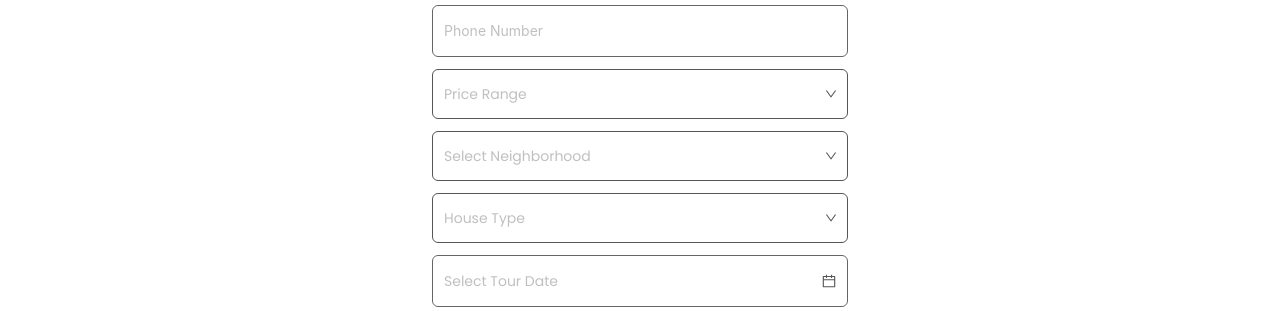
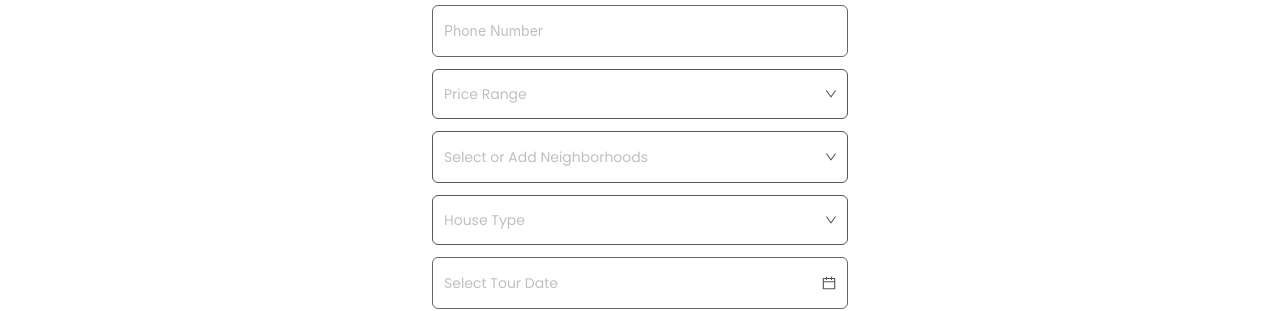
Before and after one commit to jidatit/alex-landing, a React (Vite) app in the folder frontend/: page /buy in a window 1280 px wide. Shown: the part 378-689 px from the top of the page. Built offline with nearby package versions, Linux system fonts and the light colour scheme.

Commit message:
done all changes cinverted negborhood rodown into multiselect and add functionaity of create custom neighbour hood

```diff
--- a/frontend/src/Pages/BuyPage.jsx
+++ b/frontend/src/Pages/BuyPage.jsx
@@ -63,11 +63,7 @@ const BuyPage = () => {
     }
   };
 
-  const apartmentSize = ["1BHK", "2BHK", "3BHK"];
-  const prequalified = ["1BHK", "2BHK", "3BHK"];
-  const neighbourHood = ["1BHK", "2BHK", "3BHK"];
-  const familySize = ["7", "2", "3"];
-  const neighborhoods = [
+  const [neighborhoods, setNeighborhoods] = React.useState([
     { value: "crown_heights", label: "Crown Heights" },
     { value: "flatbush", label: "Flatbush" },
     { value: "canarsie", label: "Canarsie" },
@@ -77,7 +73,24 @@ const BuyPage = () => {
     { value: "eastFlatbush", label: "East Flatbush" },
     { value: "leffertsGarden", label: "Lefferts Garden" },
     { value: "other", label: "Other" },
-  ];
+  ]);
+
+  const [selectedNeighborhoods, setSelectedNeighborhoods] = React.useState([]);
+  const [searchText, setSearchText] = React.useState("");
+  const handleNeighborhoodChange = (value) => {
+    setSelectedNeighborhoods(value);
+
+    // Add new neighborhoods if they don't exist in the dropdown
+    const newNeighborhoods = value.filter(
+      (v) => !neighborhoods.some((n) => n.label === v)
+    );
+    if (newNeighborhoods.length > 0) {
+      setNeighborhoods([
+        ...neighborhoods,
+        ...newNeighborhoods.map((n) => ({ value: n, label: n })),
+      ]);
+    }
+  };
   return (
     <>
       {contextHolder}
@@ -177,18 +190,39 @@ const BuyPage = () => {
             {/* Neighborhood */}
             <Form.Item name="neighborhood" className="mb-3 font-poppins">
               <Select
-                placeholder="Select Neighborhood"
-                className="min-h-[50px] font-poppins"
-                style={{ borderColor: "#666666" }}
+                mode="tags"
+                placeholder="Select or Add Neighborhoods"
+                className="font-poppins"
+                style={{
+                  borderColor: "#666666",
+                  minHeight: "50px",
+                }}
+                onChange={handleNeighborhoodChange}
+                value={selectedNeighborhoods}
+                onSearch={setSearchText}
+                notFoundContent={null}
               >
+                {/* Existing neighborhood options */}
                 {neighborhoods.map((neighborhood) => (
                   <Select.Option
                     key={neighborhood.value}
-                    value={neighborhood.value}
+                    value={neighborhood.label}
                   >
                     {neighborhood.label}
                   </Select.Option>
                 ))}
+
+                {/* Custom entry option */}
+                {searchText &&
+                  !neighborhoods.some(
+                    (n) => n.label.toLowerCase() === searchText.toLowerCase()
+                  ) && (
+                    <Select.Option value={searchText} key="custom">
+                      <span className="text-blue-500">
+                        Create: {searchText}
+                      </span>
+                    </Select.Option>
+                  )}
               </Select>
             </Form.Item>
 
--- a/frontend/src/Pages/RentPage.jsx
+++ b/frontend/src/Pages/RentPage.jsx
@@ -90,7 +90,7 @@ const RentPage = () => {
   // const voucher = ["yes", "no"];
   // const creditScore = ["1BHK", "2BHK", "3BHK"];
   // const familySize = ["7", "2", "3"];
-  const neighborhoods = [
+  const [neighborhoods, setNeighborhoods] = React.useState([
     { value: "crown_heights", label: "Crown Heights" },
     { value: "flatbush", label: "Flatbush" },
     { value: "canarsie", label: "Canarsie" },
@@ -100,11 +100,23 @@ const RentPage = () => {
     { value: "eastFlatbush", label: "East Flatbush" },
     { value: "leffertsGarden", label: "Lefferts Garden" },
     { value: "other", label: "Other" },
-  ];
-  const [isTourAvailable, setIsTourAvailable] = useState(false);
+  ]);
 
-  const handleTourAvailabilityChange = (e) => {
-    setIsTourAvailable(e.target.value === "yes");
+  const [selectedNeighborhoods, setSelectedNeighborhoods] = React.useState([]);
+  const [searchText, setSearchText] = React.useState("");
+  const handleNeighborhoodChange = (value) => {
+    setSelectedNeighborhoods(value);
+
+    // Add new neighborhoods if they don't exist in the dropdown
+    const newNeighborhoods = value.filter(
+      (v) => !neighborhoods.some((n) => n.label === v)
+    );
+    if (newNeighborhoods.length > 0) {
+      setNeighborhoods([
+        ...neighborhoods,
+        ...newNeighborhoods.map((n) => ({ value: n, label: n })),
+      ]);
+    }
   };
 
   return (
@@ -290,18 +302,39 @@ const RentPage = () => {
             {/* Neighborhood */}
             <Form.Item name="neighborhood" className="mb-3 font-poppins">
               <Select
-                placeholder="Select Neighborhood"
-                className="min-h-[50px] font-poppins"
-                style={{ borderColor: "#666666" }}
+                mode="tags"
+                placeholder="Select or Add Neighborhoods"
+                className="font-poppins"
+                style={{
+                  borderColor: "#666666",
+                  minHeight: "50px",
+                }}
+                onChange={handleNeighborhoodChange}
+                value={selectedNeighborhoods}
+                onSearch={setSearchText}
+                notFoundContent={null}
               >
+                {/* Existing neighborhood options */}
                 {neighborhoods.map((neighborhood) => (
                   <Select.Option
                     key={neighborhood.value}
-                    value={neighborhood.value}
+                    value={neighborhood.label}
                   >
                     {neighborhood.label}
                   </Select.Option>
                 ))}
+
+                {/* Custom entry option */}
+                {searchText &&
+                  !neighborhoods.some(
+                    (n) => n.label.toLowerCase() === searchText.toLowerCase()
+                  ) && (
+                    <Select.Option value={searchText} key="custom">
+                      <span className="text-blue-500">
+                        Create: {searchText} neighborHood
+                      </span>
+                    </Select.Option>
+                  )}
               </Select>
             </Form.Item>
 
--- a/frontend/src/Pages/SellPage.jsx
+++ b/frontend/src/Pages/SellPage.jsx
@@ -14,7 +14,6 @@ import {
 import home1 from "../Assets/home1.png";
 import home2 from "../Assets/home2.png";
 import { RentDataMail } from "../utils/SendDataEmail";
-import { withSuccess } from "antd/es/modal/confirm";
 import moment from "moment";
 import { Toast } from "../utils/Toast";
 
@@ -70,7 +69,8 @@ const SellPage = () => {
     "MultiFamily",
     "Fore Closure",
   ];
-  const neighborhoods = [
+
+  const [neighborhoods, setNeighborhoods] = React.useState([
     { value: "crown_heights", label: "Crown Heights" },
     { value: "flatbush", label: "Flatbush" },
     { value: "canarsie", label: "Canarsie" },
@@ -80,8 +80,24 @@ const SellPage = () => {
     { value: "eastFlatbush", label: "East Flatbush" },
     { value: "leffertsGarden", label: "Lefferts Garden" },
     { value: "other", label: "Other" },
-  ];
+  ]);
 
+  const [selectedNeighborhoods, setSelectedNeighborhoods] = React.useState([]);
+  const [searchText, setSearchText] = React.useState("");
+  const handleNeighborhoodChange = (value) => {
+    setSelectedNeighborhoods(value);
+
+    // Add new neighborhoods if they don't exist in the dropdown
+    const newNeighborhoods = value.filter(
+      (v) => !neighborhoods.some((n) => n.label === v)
+    );
+    if (newNeighborhoods.length > 0) {
+      setNeighborhoods([
+        ...neighborhoods,
+        ...newNeighborhoods.map((n) => ({ value: n, label: n })),
+      ]);
+    }
+  };
   return (
     <>
       {contextHolder}
@@ -174,18 +190,39 @@ const SellPage = () => {
             {/* Annual Income */}
             <Form.Item name="neighborhood" className="mb-3 font-poppins">
               <Select
-                placeholder="Select Neighborhood"
-                className="min-h-[50px] font-poppins"
-                style={{ borderColor: "#666666" }}
+                mode="tags"
+                placeholder="Select or Add Neighborhoods"
+                className="font-poppins"
+                style={{
+                  borderColor: "#666666",
+                  minHeight: "50px",
+                }}
+                onChange={handleNeighborhoodChange}
+                value={selectedNeighborhoods}
+                onSearch={setSearchText}
+                notFoundContent={null}
               >
+                {/* Existing neighborhood options */}
                 {neighborhoods.map((neighborhood) => (
                   <Select.Option
                     key={neighborhood.value}
-                    value={neighborhood.value}
+                    value={neighborhood.label}
                   >
                     {neighborhood.label}
                   </Select.Option>
                 ))}
+
+                {/* Custom entry option */}
+                {searchText &&
+                  !neighborhoods.some(
+                    (n) => n.label.toLowerCase() === searchText.toLowerCase()
+                  ) && (
+                    <Select.Option value={searchText} key="custom">
+                      <span className="text-blue-500">
+                        Create: {searchText}
+                      </span>
+                    </Select.Option>
+                  )}
               </Select>
             </Form.Item>
 
--- a/frontend/src/index.css
+++ b/frontend/src/index.css
@@ -92,3 +92,7 @@
   padding: "10px";
   width: 100%;
 }
+
+.ant-select-selection-wrap {
+  min-height: 48px !important ;
+}
```
